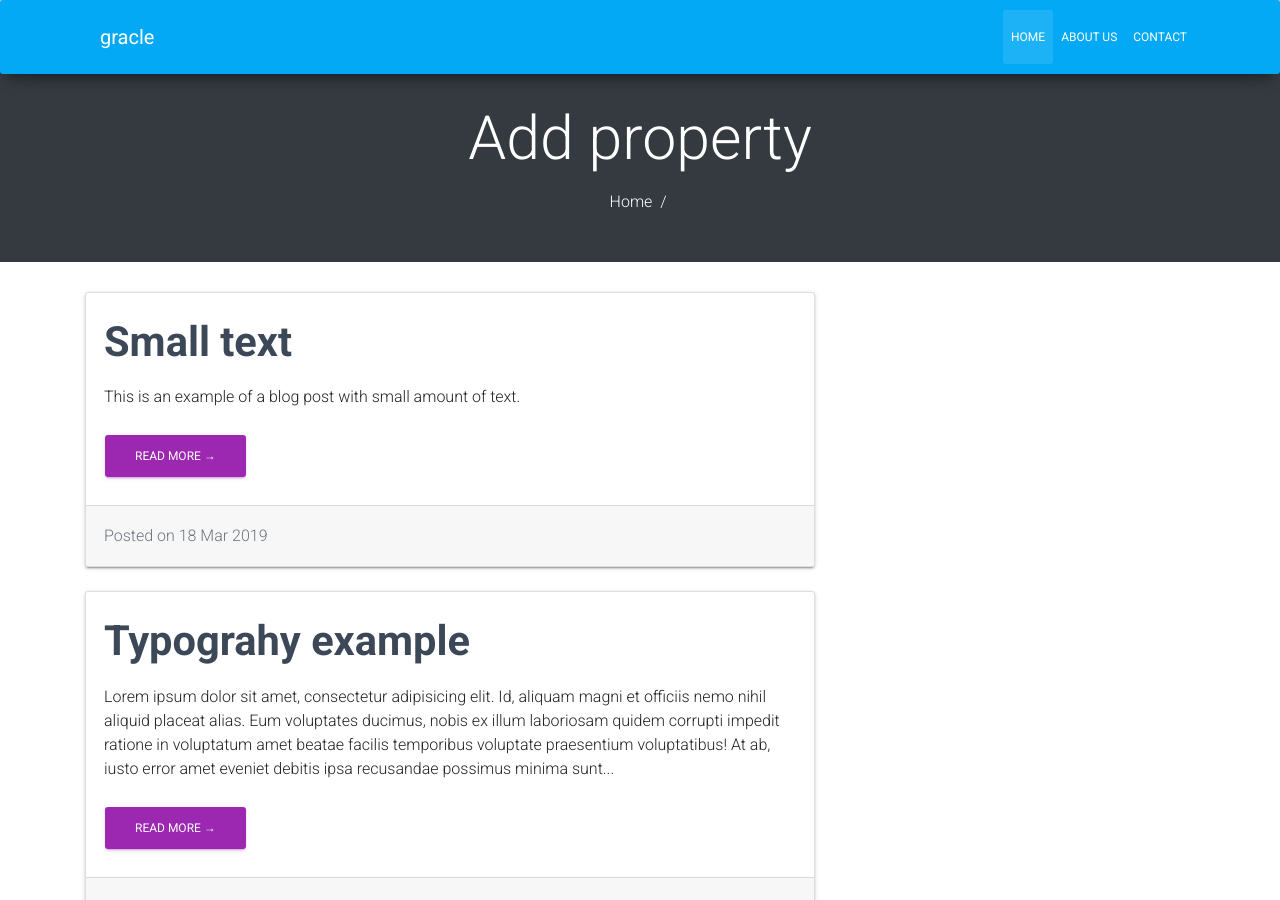
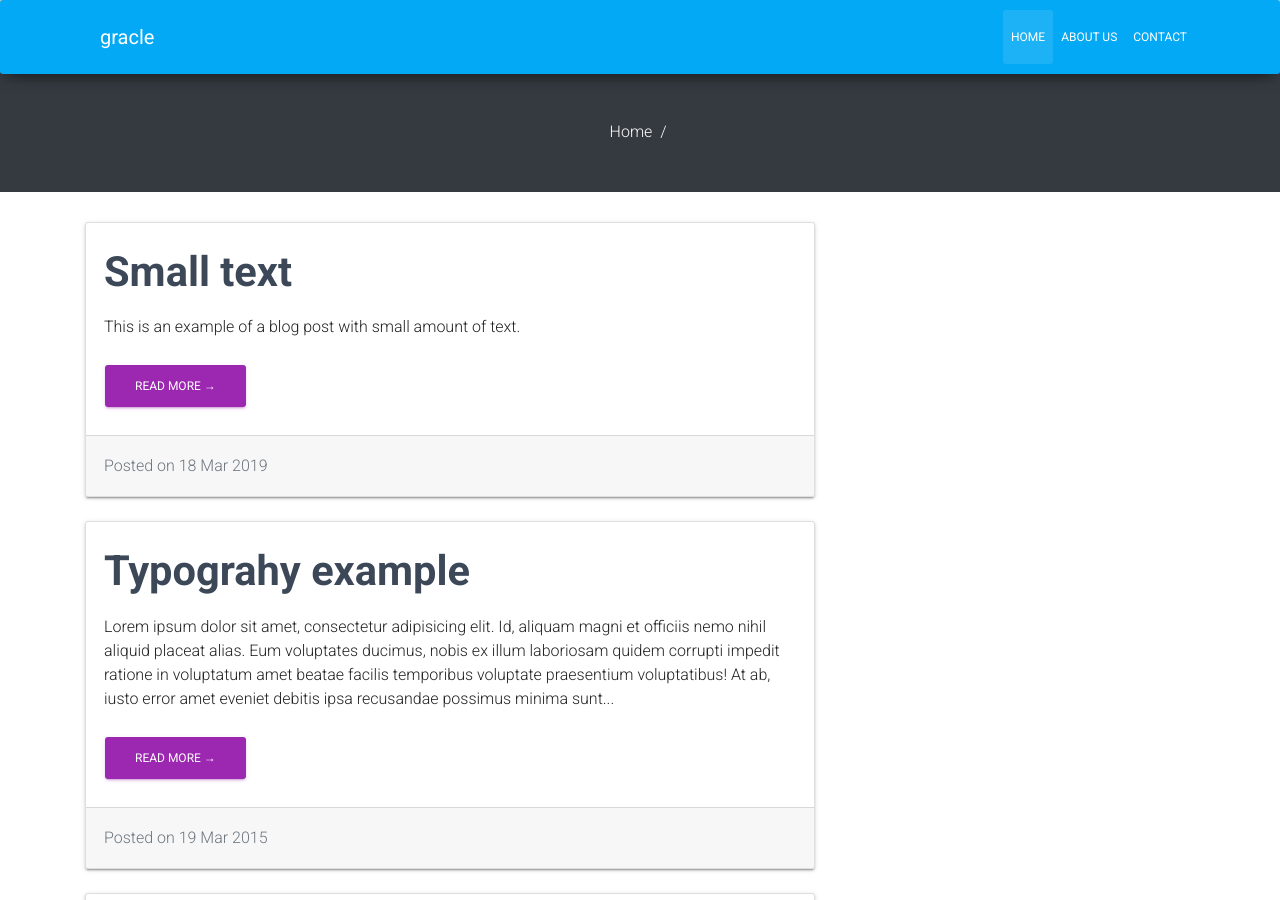
Before and after one commit to gracle/gracle.github.io, a Jekyll site: the page built from index.html, in a window 1280 px wide and 900 px high. Built offline with Jekyll 4.4.1, drawn with Linux system fonts in a browser that asks for light colours; nearby versions of some CDN libraries; the list of posts is cut into pages by our own code.

Commit message:
Update header.html

```diff
--- a/_includes/header.html
+++ b/_includes/header.html
@@ -2,7 +2,7 @@
 <div class="container">
 	<div class="row">
 		<div class="col-md-12 text-center">
-			<h1 class="mt-0 mb-3 text-white">Add property</h1>
+			<h1 class="mt-0 mb-3 text-white">{{ page.tile }}</h1>
 			<div class="breadcrumbs">
 				<p class="mb-0 text-white"><a class="text-white" href="{{ site.url }}">Home</a>  /  <span class="text-success">{{ page.title }}</span></p>
 			</div>
```
